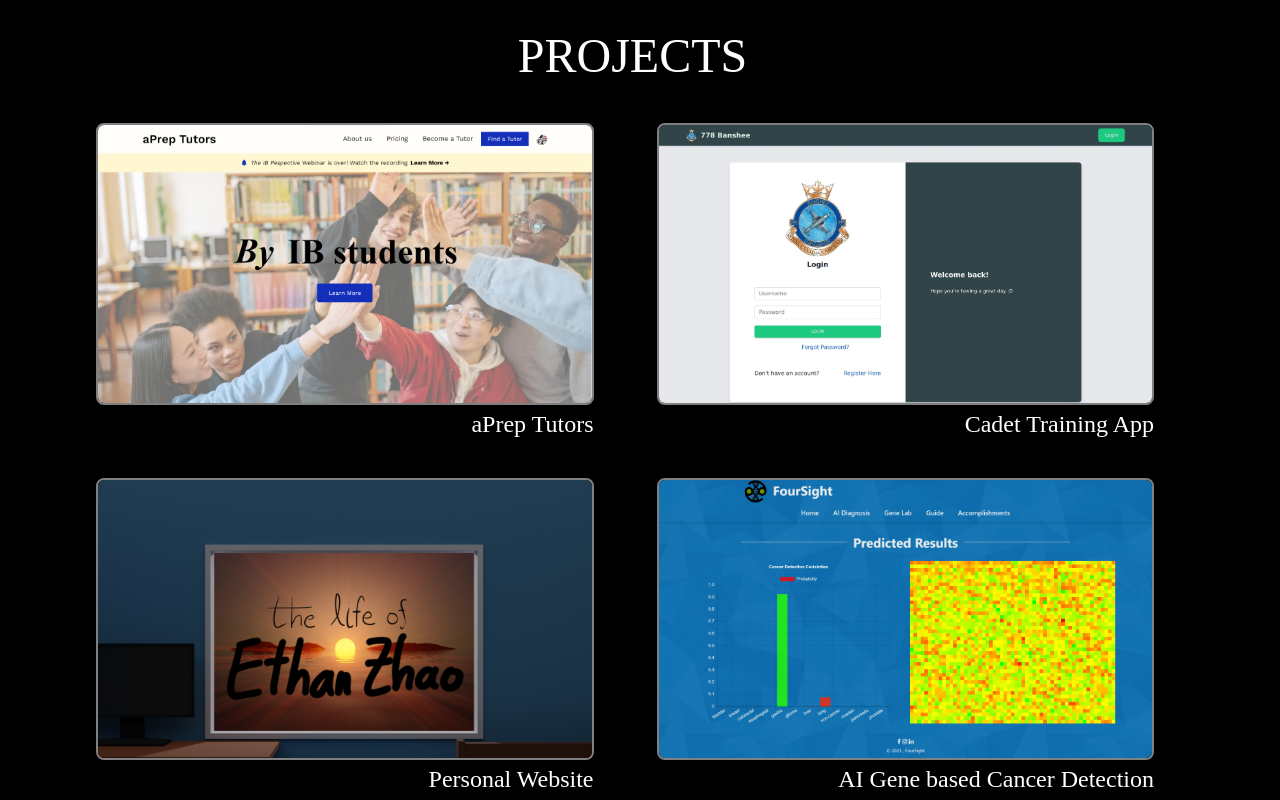
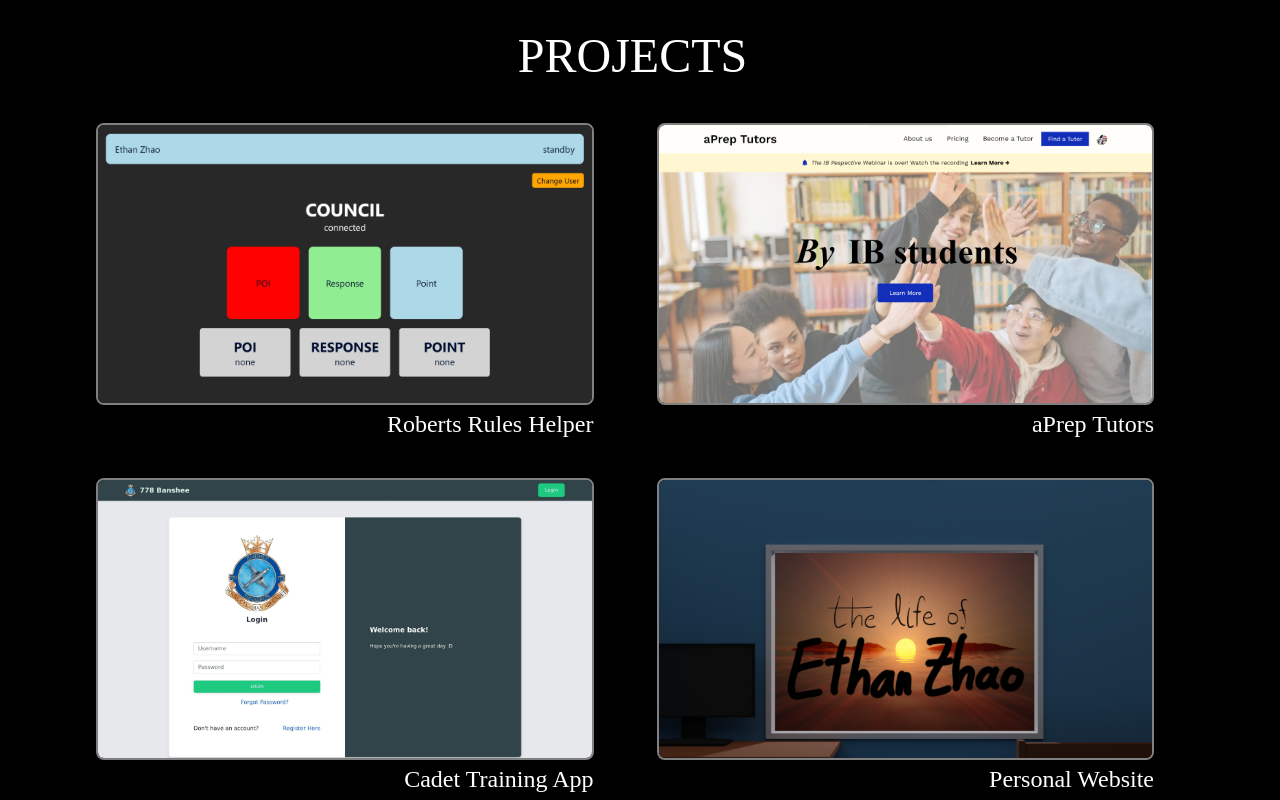
Before and after one commit to redmac135/personal-website, a SvelteKit app: page / in a window 1280 px wide. Shown: the part 2420-3220 px from the top of the page. Built offline with nearby package versions, Linux system fonts and the light colour scheme; a web font is replaced by a local one.

Commit message:
add rrh app to projects page

```diff
--- a/src/info.ts
+++ b/src/info.ts
@@ -14,8 +14,15 @@ import foursightImg from '$lib/assets/projects/foursight/thumbnail.webp';
 import javaparticlesImg from '$lib/assets/projects/java-particle-fields/thumbnail.webp';
 import mindfulReflectionsImg from '$lib/assets/projects/mindful-reflections/thumbnail.webp';
 import bansheeTrainingImg from '$lib/assets/projects/banshee-training/thumbnail.webp';
+import rrhImg from '$lib/assets/projects/roberts-rules-helper/thumbnail.webp';
 
 export const PROJECTS_LIST = [
+	{
+		imagesrc: rrhImg,
+		imagealt: 'Screenshot of Roberts Rules Helper Website',
+		title: 'Roberts Rules Helper',
+		url: 'roberts-rules-helper'
+	},
 	{
 		imagesrc: apreptutorsImg,
 		imagealt: '"Screenshot of aPrepTutors landing page',
```
Also changed, not shown: src/lib/assets/projects/roberts-rules-helper/thumbnail.webp (added), 1 other file (tests, documents, lock files or other folders).
